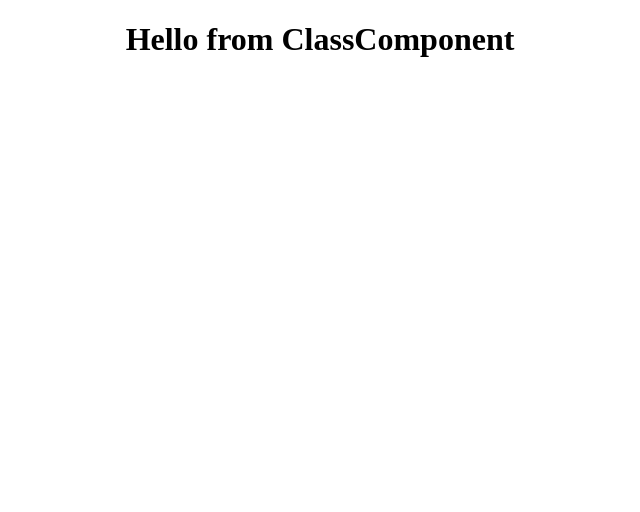
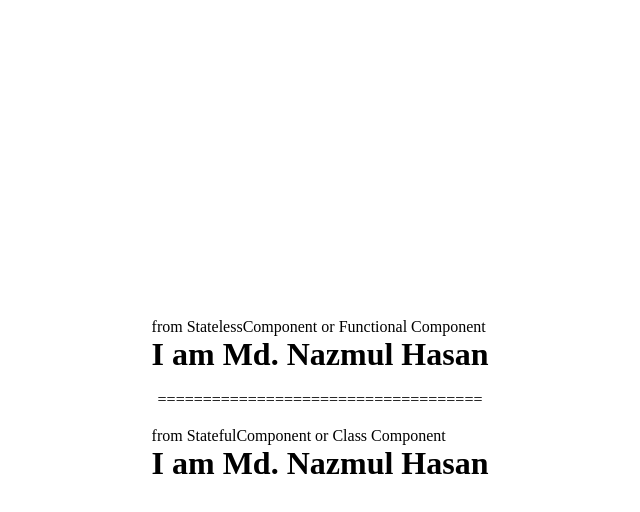
Before and after one commit to Nazmul1582/practice-react, a React (Create React App) app: page / in a window 1280 px wide. Shown: the top 512 px of the page, without its empty margins (320-960 px from the left). Built offline with nearby package versions, Linux system fonts and the light colour scheme; the HTML template or start-up script is replaced by a standard one.

Commit message:
stateless and stateful component

```diff
--- a/src/App.js
+++ b/src/App.js
@@ -1,9 +1,14 @@
-import ClassComponent from "./components/ClassComponent";
+import StatefulComponent from "./components/StatefulComponent";
+import StatelessComponent from "./components/StatelessComponent";
 
 function App() {
   return (
     <div className="wrapper">
-      <ClassComponent />
+      <StatelessComponent />
+      <br />
+      <p>====================================</p>
+      <br />
+      <StatefulComponent />
     </div>
   );
 }
--- a/src/components/ClassComponent.js
+++ /dev/null
@@ -1,11 +0,0 @@
-import { Component } from "react";
-
-export default class ClassComponent extends Component {
-  render() {
-    return (
-      <div>
-        <h1>Hello from ClassComponent</h1>
-      </div>
-    );
-  }
-}
--- /dev/null
+++ b/src/components/StatefulComponent.js
@@ -0,0 +1,19 @@
+import { Component } from "react";
+
+export default class StatefulComponent extends Component {
+  constructor(props) {
+    super(props);
+
+    this.state = {
+      name: "Md. Nazmul Hasan",
+    };
+  }
+  render() {
+    return (
+      <div>
+        <p>from StatefulComponent or Class Component</p>
+        <h1>I am {this.state.name}</h1>
+      </div>
+    );
+  }
+}
--- /dev/null
+++ b/src/components/StatelessComponent.js
@@ -0,0 +1,15 @@
+import React from "react";
+
+function StatelessComponent() {
+  const myself = {
+    name: "Md. Nazmul Hasan",
+  };
+  return (
+    <div>
+      <p>from StatelessComponent or Functional Component</p>
+      <h1>I am {myself.name}</h1>
+    </div>
+  );
+}
+
+export default StatelessComponent;
--- a/src/index.css
+++ b/src/index.css
@@ -1,3 +1,12 @@
+* {
+  margin: 0;
+  padding: 0;
+  box-sizing: border-box;
+}
 .wrapper {
-  text-align: center;
+  min-height: 100vh;
+  display: flex;
+  flex-direction: column;
+  align-items: center;
+  justify-content: center;
 }
```
Also changed, not shown: src/components/FunctionalComponent.js (deleted, +0 -11 lines).
